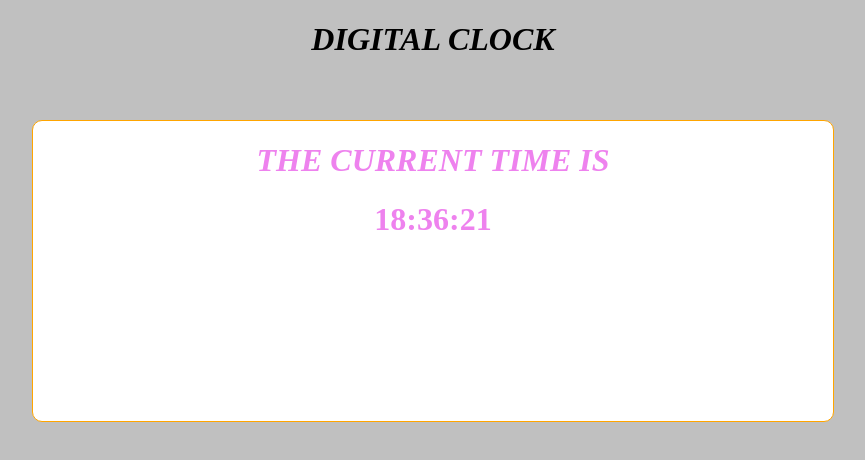
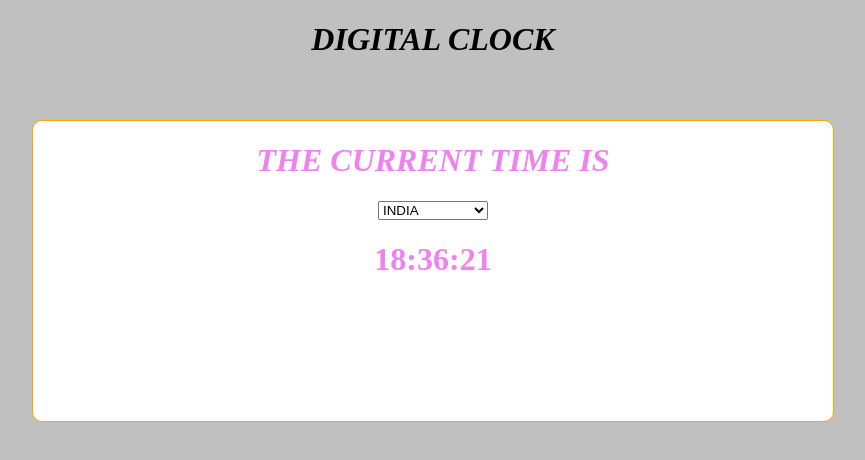
Before and after one commit to bhushan1312-code/Digital-clock, a plain HTML site: page index.html in a window 1280 px wide. Shown: the whole page, without its empty margins (207-1072 px from the left). Drawn offline with Linux system fonts and the light colour scheme.

Commit message:
Update index.html

```diff
--- a/index.html
+++ b/index.html
@@ -13,6 +13,14 @@
     <div class="conatiner">
         <div class="box1">
             <h1><i>THE CURRENT TIME IS </i></h1>
+ <select id="country" onchange="updateTime()">
+        <option value="Asia/Kolkata">INDIA</option>
+        <option value="America/New_York">US (New York)</option>
+        <option value="Asia/Shanghai">CHINA</option>
+        <option value="Europe/London">UK</option>
+        <option value="Australia/Sydney">Australia</option>
+</select>
+
             <h1 id="head">CURRENT DATE </h1>
 
         </h1>
```
